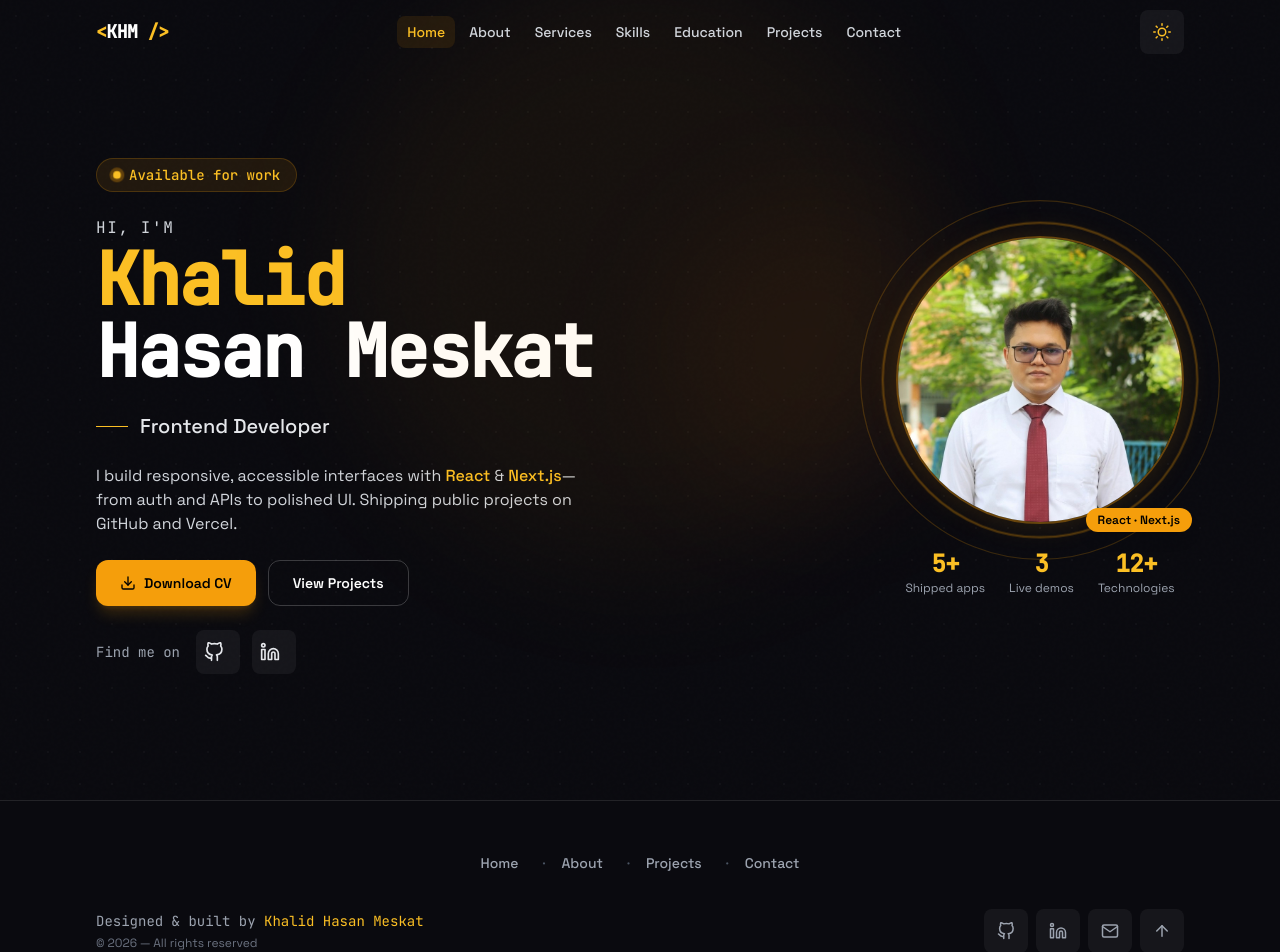
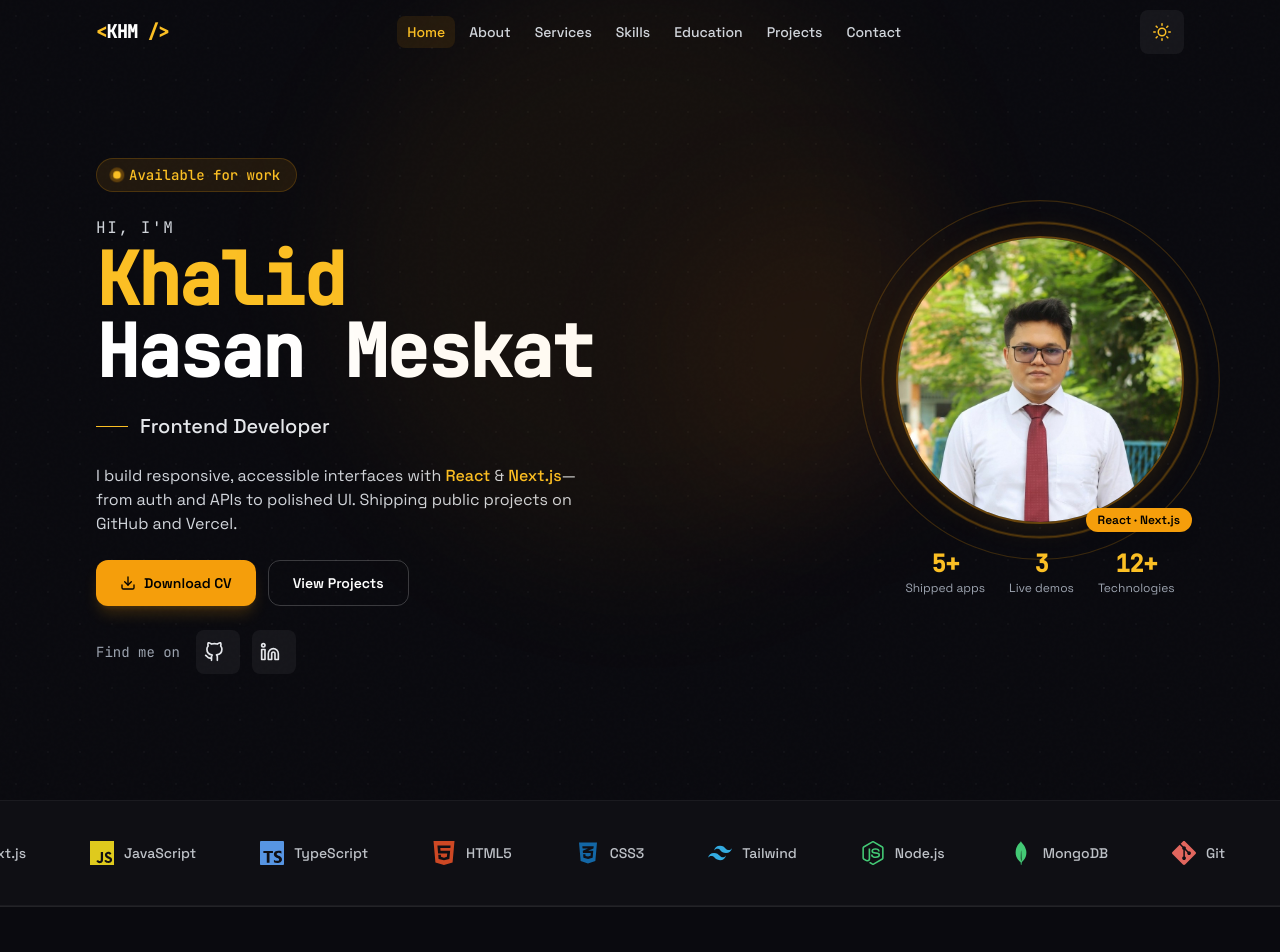
Before and after one commit to khalidhasan-m/portfolio_nextjs, a Next.js app: page / in a window 1280 px wide. Shown: the top 952 px of the page. Built offline with nearby package versions, Linux system fonts and the light colour scheme.

Commit message:
Restore technology marquee on homepage

```diff
--- a/src/app/page.jsx
+++ b/src/app/page.jsx
@@ -1,5 +1,6 @@
 import Navbar from "@/components/Navbar";
 import Hero from "@/components/Hero";
+import TechMarquee from "@/components/TechMarquee";
 import Footer from "@/components/Footer";
 
 export default function Home() {
@@ -9,6 +10,7 @@ export default function Home() {
       <main id="main-content" role="main" tabIndex={-1}>
         <div className="noise-bg">
           <Hero />
+          <TechMarquee />
         </div>
       </main>
       <Footer />
```
